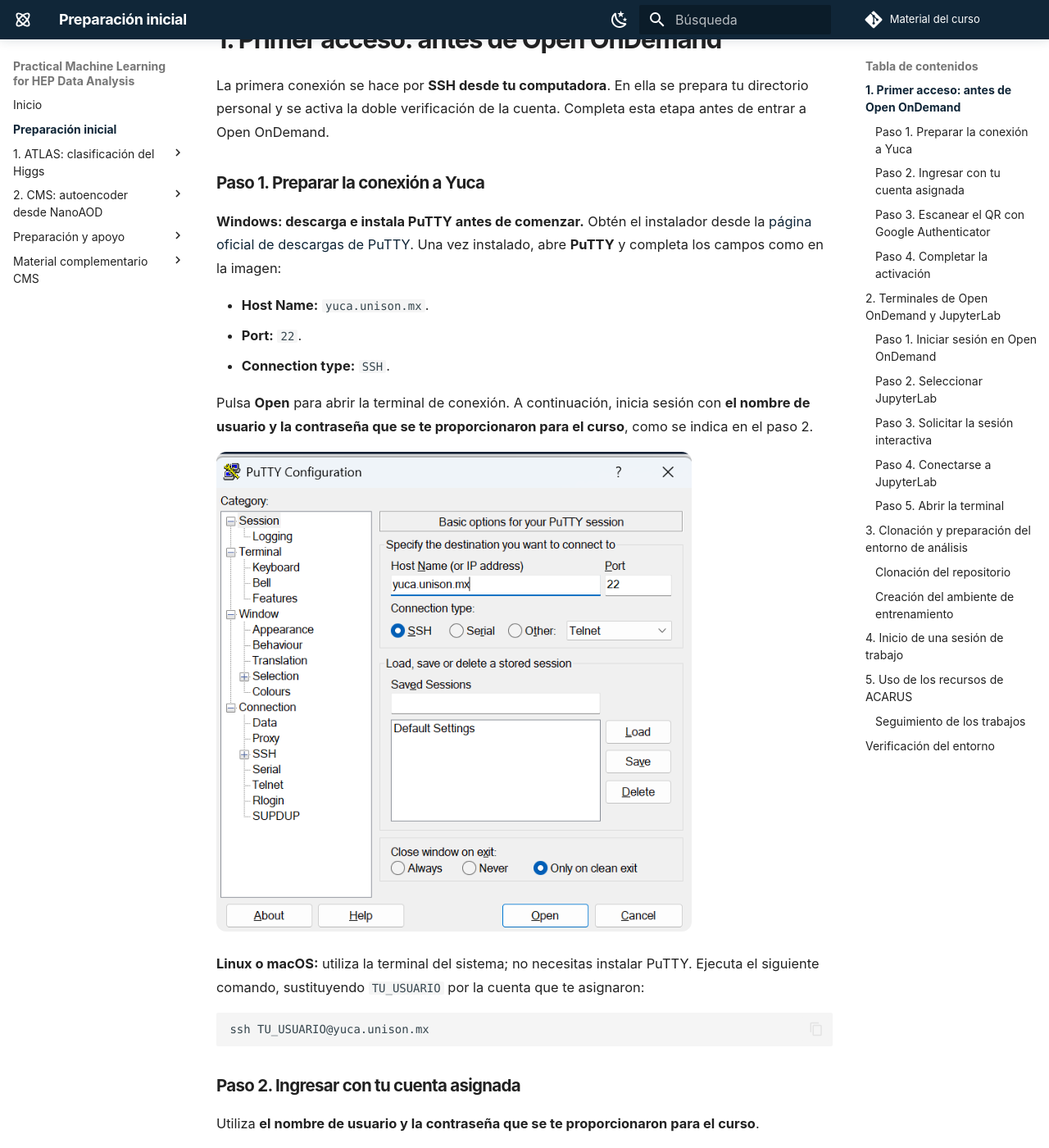
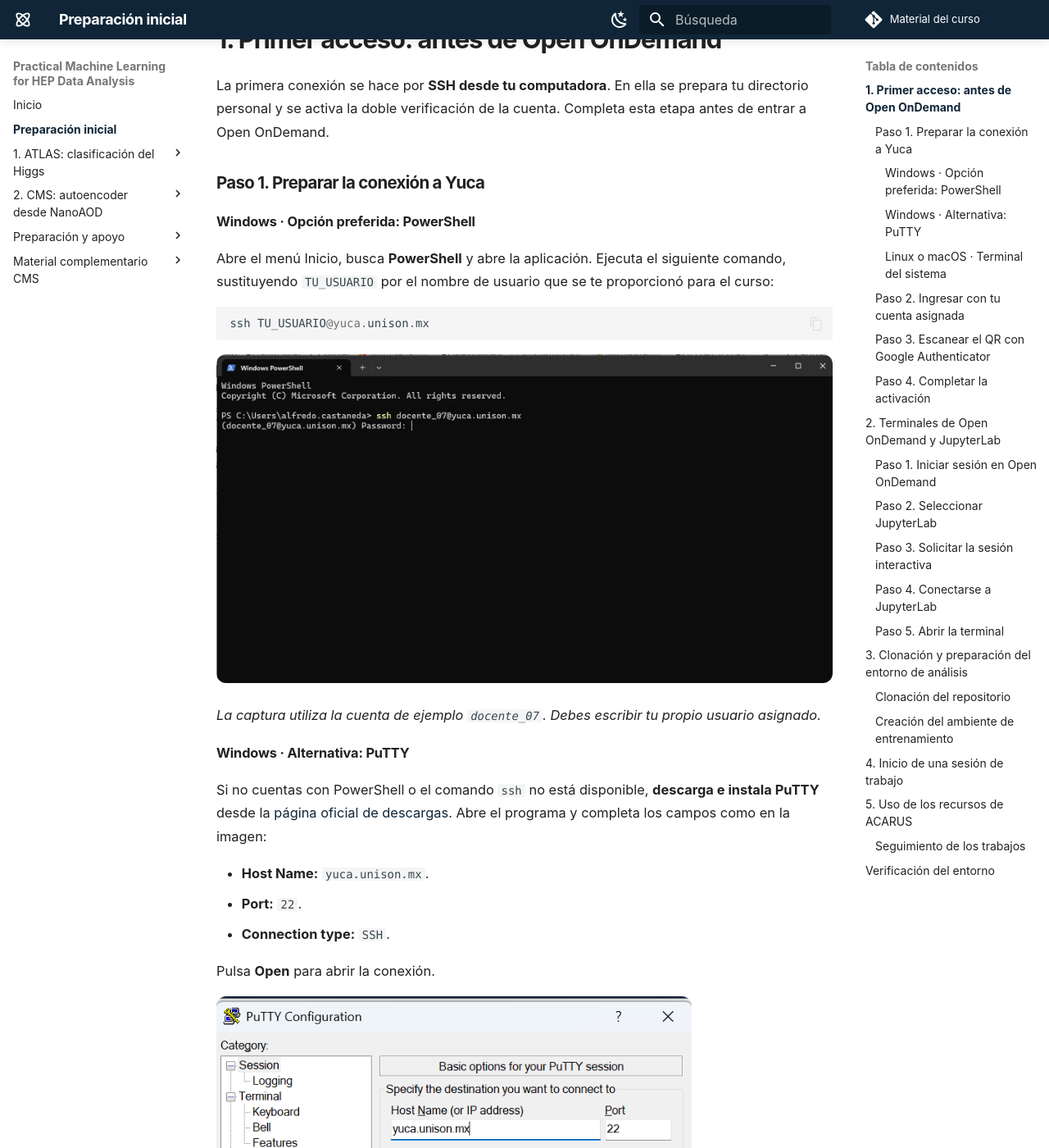
Before and after one commit to castaned/practical-ml-hep, an MkDocs documentation site: the page built from docs/preparacion.md, in a window 1280 px wide and 1400 px high, scrolled down 920 px. Shown: the whole window at 82% size. Built offline with MkDocs 1.6.1 and Material for MkDocs 9.7.7, drawn with Linux system fonts in a browser that asks for light colours; comment, search, counter and statistics services are not loaded; some of the changed text lies outside the part shown.

Commit message:
Prefer PowerShell on Windows with PuTTY alternative and shared SSH login steps

````diff
--- a/docs/preparacion.md
+++ b/docs/preparacion.md
@@ -32,32 +32,48 @@ La primera conexión se hace por **SSH desde tu computadora**. En ella se prepar
 
 ### Paso 1. Preparar la conexión a Yuca
 
-**Windows: descarga e instala PuTTY antes de comenzar.** Obtén el instalador desde la [página oficial de descargas de PuTTY](https://www.chiark.greenend.org.uk/~sgtatham/putty/latest.html). Una vez instalado, abre **PuTTY** y completa los campos como en la imagen:
+#### Windows · Opción preferida: PowerShell
+
+Abre el menú Inicio, busca **PowerShell** y abre la aplicación. Ejecuta el siguiente comando, sustituyendo `TU_USUARIO` por el nombre de usuario que se te proporcionó para el curso:
+
+```powershell
+ssh TU_USUARIO@yuca.unison.mx
+```
+
+![Conexión SSH a Yuca desde Windows PowerShell y solicitud de contraseña](assets/yuca/00-powershell-ssh.png)
+
+*La captura utiliza la cuenta de ejemplo `docente_07`. Debes escribir tu propio usuario asignado.*
+
+#### Windows · Alternativa: PuTTY
+
+Si no cuentas con PowerShell o el comando `ssh` no está disponible, **descarga e instala PuTTY** desde la [página oficial de descargas](https://www.chiark.greenend.org.uk/~sgtatham/putty/latest.html). Abre el programa y completa los campos como en la imagen:
 
 - **Host Name:** `yuca.unison.mx`.
 - **Port:** `22`.
 - **Connection type:** `SSH`.
 
-Pulsa **Open** para abrir la terminal de conexión. A continuación, inicia sesión con **el nombre de usuario y la contraseña que se te proporcionaron para el curso**, como se indica en el paso 2.
+Pulsa **Open** para abrir la conexión.
 
 ![Configuración de PuTTY: servidor yuca.unison.mx, puerto 22 y conexión SSH](assets/yuca/00-putty-ssh.png){ width="580" }
 
-**Linux o macOS:** utiliza la terminal del sistema; no necesitas instalar PuTTY. Ejecuta el siguiente comando, sustituyendo `TU_USUARIO` por la cuenta que te asignaron:
+#### Linux o macOS · Terminal del sistema
+
+Abre la terminal del sistema y utiliza el mismo comando SSH, con tu usuario asignado:
 
 ```bash
 ssh TU_USUARIO@yuca.unison.mx
 ```
 
+A partir de aquí, los pasos de ingreso y activación de Authenticator son los mismos para todos los sistemas.
+
 ### Paso 2. Ingresar con tu cuenta asignada
 
 Utiliza **el nombre de usuario y la contraseña que se te proporcionaron para el curso**.
 
-1. En PuTTY, cuando aparezca `login as:`, escribe tu nombre de usuario y pulsa **Enter**.
-2. Cuando aparezca la solicitud de contraseña (`Password:`), escribe la contraseña que recibiste y pulsa **Enter**.
+- **PowerShell o terminal de Linux/macOS:** el usuario ya está incluido en el comando SSH. Cuando aparezca `Password:`, introduce la contraseña proporcionada y pulsa **Enter**.
+- **PuTTY:** cuando aparezca `login as:`, escribe tu usuario y pulsa **Enter**. Después introduce la contraseña proporcionada cuando se solicite y pulsa **Enter**.
 
-En Linux o macOS, el nombre de usuario ya está incluido en el comando SSH; introduce la contraseña proporcionada cuando se solicite.
-
-Al escribir la contraseña no aparecen caracteres ni asteriscos en la terminal. Escríbela y pulsa **Enter**.
+Al escribir la contraseña no aparecen caracteres ni asteriscos en la terminal. Es el comportamiento normal: escríbela y pulsa **Enter**.
 
 ### Paso 3. Escanear el QR con Google Authenticator
 
````
Also changed, not shown: docs/assets/yuca/00-powershell-ssh.png (added).
